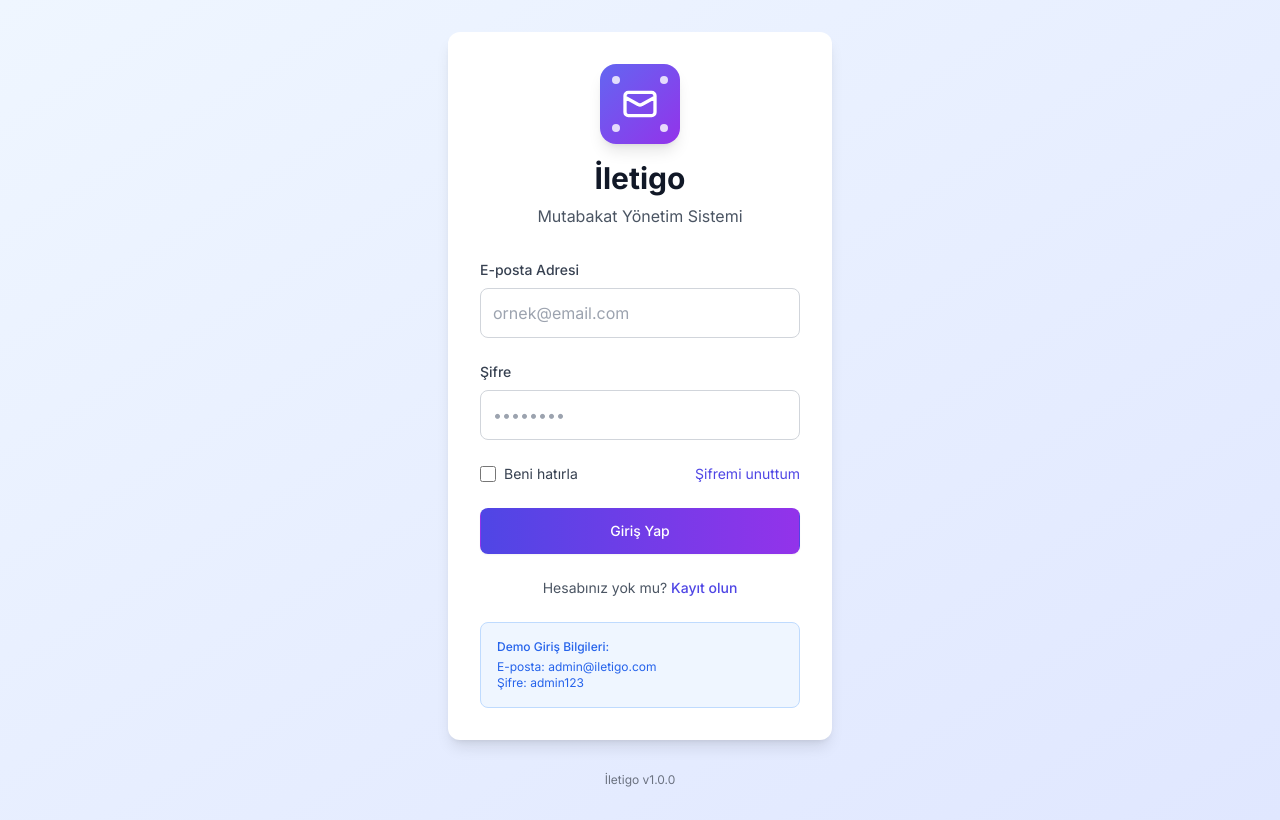
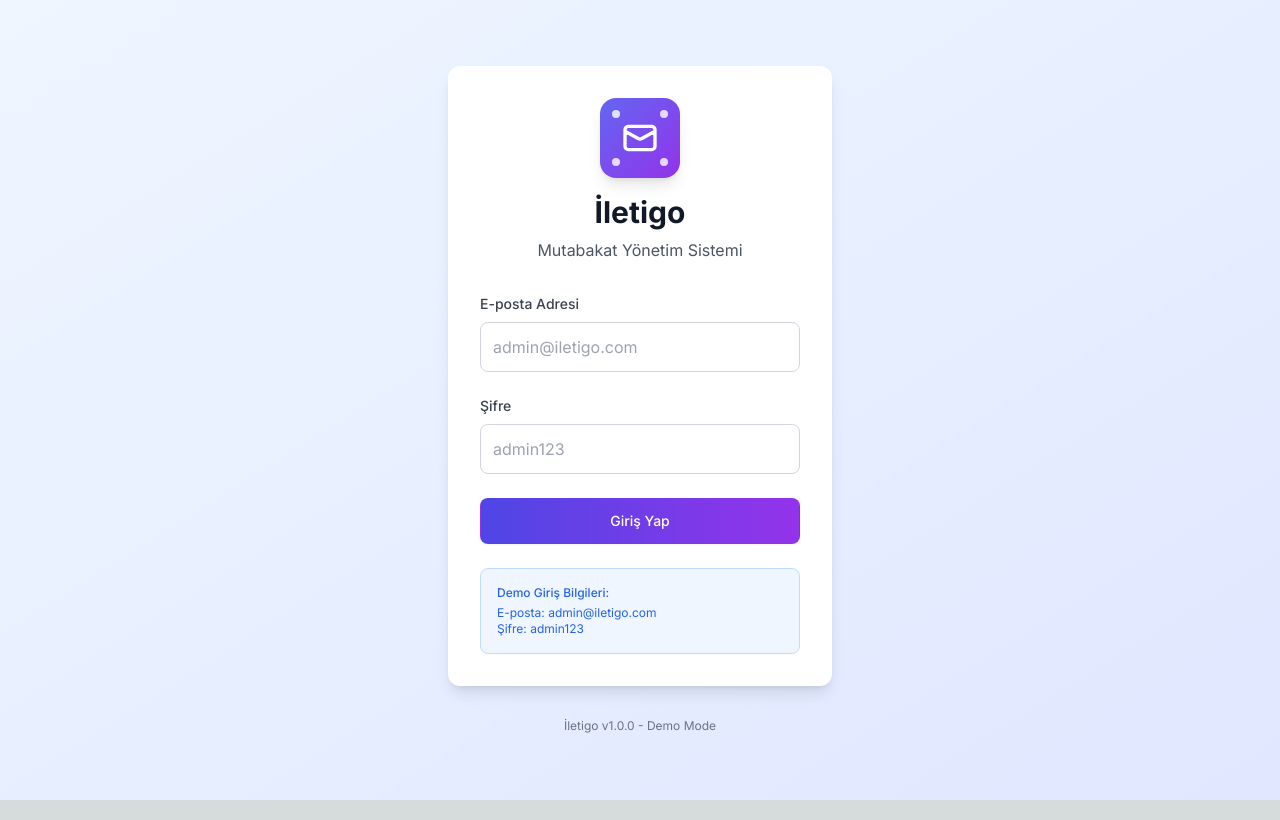
Before and after one commit to Hakanyildirimdan/iletigo, a Next.js app: page / in a window 1280 px wide. Built offline with nearby package versions, Linux system fonts and the light colour scheme.

Commit message:
Simplify login page to work without API dependencies

```diff
--- a/app/page.tsx
+++ b/app/page.tsx
@@ -15,33 +15,30 @@ export default function LoginPage() {
     setIsLoading(true)
     setError('')
 
-    try {
-      const response = await fetch('/api/auth/login', {
-        method: 'POST',
-        headers: {
-          'Content-Type': 'application/json',
-        },
-        body: JSON.stringify({ email, password }),
-      })
-
-      const data = await response.json()
-
-      if (!response.ok) {
-        throw new Error(data.error || 'Giriş başarısız')
+    // Demo login - sadece doğru bilgilerle giriş
+    if (email === 'admin@iletigo.com' && password === 'admin123') {
+      const demoUser = {
+        id: 1,
+        email: 'admin@iletigo.com',
+        first_name: 'Admin',
+        last_name: 'User',
+        role: 'admin',
+        department: 'IT'
       }
 
-      // Store token in localStorage
-      localStorage.setItem('token', data.token)
-      localStorage.setItem('user', JSON.stringify(data.user))
+      localStorage.setItem('token', 'demo-token-' + Date.now())
+      localStorage.setItem('user', JSON.stringify(demoUser))
 
-      // Redirect to dashboard
-      router.push('/dashboard')
+      setTimeout(() => {
+        setIsLoading(false)
+        router.push('/dashboard')
+      }, 1000)
 
-    } catch (error) {
-      console.error('Login error:', error)
-      setError(error instanceof Error ? error.message : 'Bir hata oluştu')
-    } finally {
-      setIsLoading(false)
+    } else {
+      setTimeout(() => {
+        setError('E-posta veya şifre hatalı. Demo: admin@iletigo.com / admin123')
+        setIsLoading(false)
+      }, 1000)
     }
   }
 
@@ -52,13 +49,11 @@ export default function LoginPage() {
           {/* Logo and Title */}
           <div className="text-center mb-8">
             <div className="mx-auto w-20 h-20 bg-gradient-to-br from-indigo-500 to-purple-600 rounded-2xl flex items-center justify-center mb-4 shadow-lg relative">
-              {/* Network dots - logonuzdaki noktalara benzer */}
               <div className="absolute top-3 left-3 w-2 h-2 bg-white rounded-full opacity-80"></div>
               <div className="absolute top-3 right-3 w-2 h-2 bg-white rounded-full opacity-80"></div>
               <div className="absolute bottom-3 left-3 w-2 h-2 bg-white rounded-full opacity-80"></div>
               <div className="absolute bottom-3 right-3 w-2 h-2 bg-white rounded-full opacity-80"></div>
 
-              {/* Mail/envelope icon */}
               <svg
                 className="w-10 h-10 text-white z-10"
                 fill="none"
@@ -77,14 +72,12 @@ export default function LoginPage() {
             <p className="text-gray-600">Mutabakat Yönetim Sistemi</p>
           </div>
 
-          {/* Error Message */}
           {error && (
             <div className="mb-4 p-4 bg-red-50 border border-red-200 rounded-lg">
               <p className="text-red-600 text-sm">{error}</p>
             </div>
           )}
 
-          {/* Login Form */}
           <form onSubmit={handleSubmit} className="space-y-6">
             <div>
               <label htmlFor="email" className="block text-sm font-medium text-gray-700 mb-2">
@@ -98,7 +91,7 @@ export default function LoginPage() {
                 value={email}
                 onChange={(e) => setEmail(e.target.value)}
                 className="w-full px-3 py-3 border border-gray-300 rounded-lg focus:outline-none focus:ring-2 focus:ring-indigo-500 focus:border-transparent transition duration-200"
-                placeholder="ornek@email.com"
+                placeholder="admin@iletigo.com"
               />
             </div>
 
@@ -114,28 +107,8 @@ export default function LoginPage() {
                 value={password}
                 onChange={(e) => setPassword(e.target.value)}
                 className="w-full px-3 py-3 border border-gray-300 rounded-lg focus:outline-none focus:ring-2 focus:ring-indigo-500 focus:border-transparent transition duration-200"
-                placeholder="••••••••"
+                placeholder="admin123"
               />
-            </div>
-
-            <div className="flex items-center justify-between">
-              <div className="flex items-center">
-                <input
-                  id="remember-me"
-                  name="remember-me"
-                  type="checkbox"
-                  className="h-4 w-4 text-indigo-600 focus:ring-indigo-500 border-gray-300 rounded"
-                />
-                <label htmlFor="remember-me" className="ml-2 block text-sm text-gray-700">
-                  Beni hatırla
-                </label>
-              </div>
-
-              <div className="text-sm">
-                <a href="#" className="text-indigo-600 hover:text-indigo-500 transition duration-200">
-                  Şifremi unuttum
-                </a>
-              </div>
             </div>
 
             <button
@@ -153,17 +126,6 @@ export default function LoginPage() {
             </button>
           </form>
 
-          {/* Footer */}
-          <div className="mt-6 text-center">
-            <p className="text-sm text-gray-600">
-              Hesabınız yok mu?{' '}
-              <a href="#" className="text-indigo-600 hover:text-indigo-500 font-medium transition duration-200">
-                Kayıt olun
-              </a>
-            </p>
-          </div>
-
-          {/* Demo Login Info */}
           <div className="mt-6 p-4 bg-blue-50 border border-blue-200 rounded-lg">
             <p className="text-xs text-blue-600 font-medium mb-1">Demo Giriş Bilgileri:</p>
             <p className="text-xs text-blue-600">E-posta: admin@iletigo.com</p>
@@ -171,9 +133,8 @@ export default function LoginPage() {
           </div>
         </div>
 
-        {/* Version Info */}
         <div className="text-center">
-          <p className="text-xs text-gray-500">İletigo v1.0.0</p>
+          <p className="text-xs text-gray-500">İletigo v1.0.0 - Demo Mode</p>
         </div>
       </div>
     </div>
```
